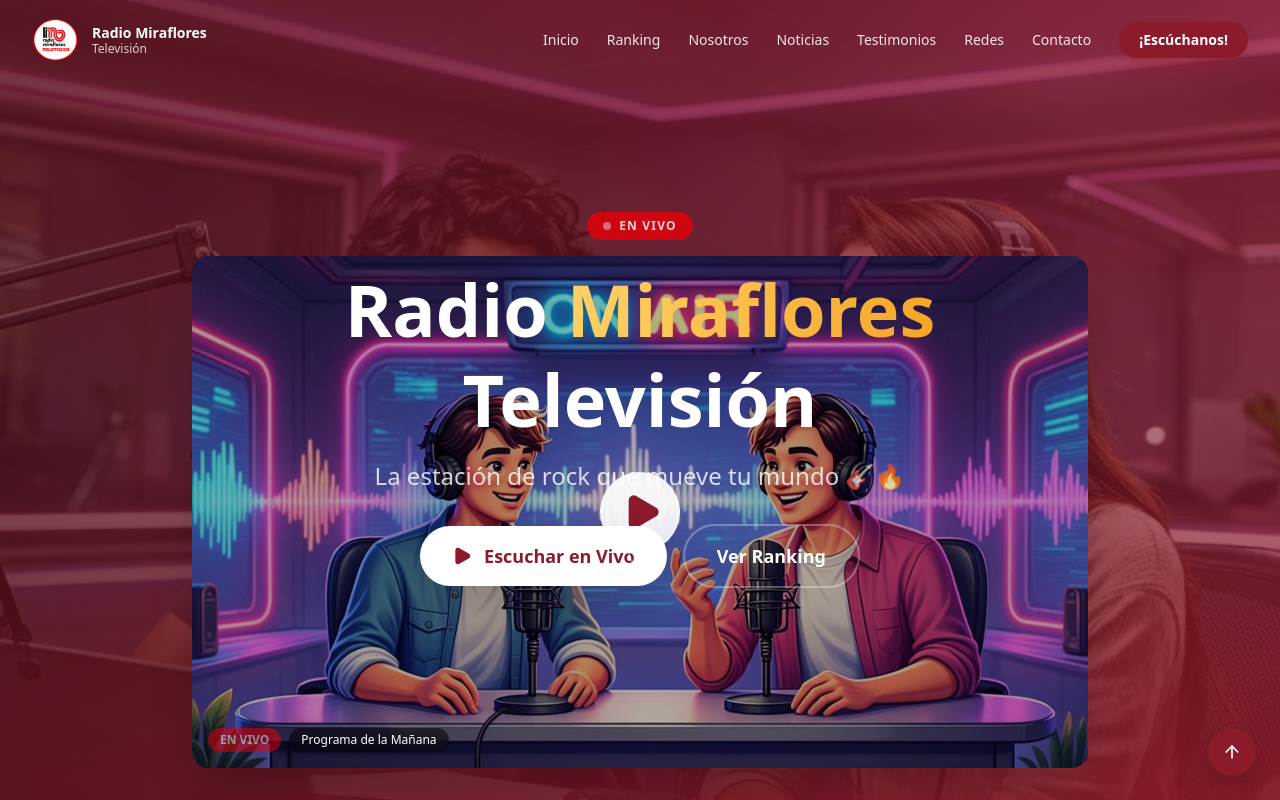
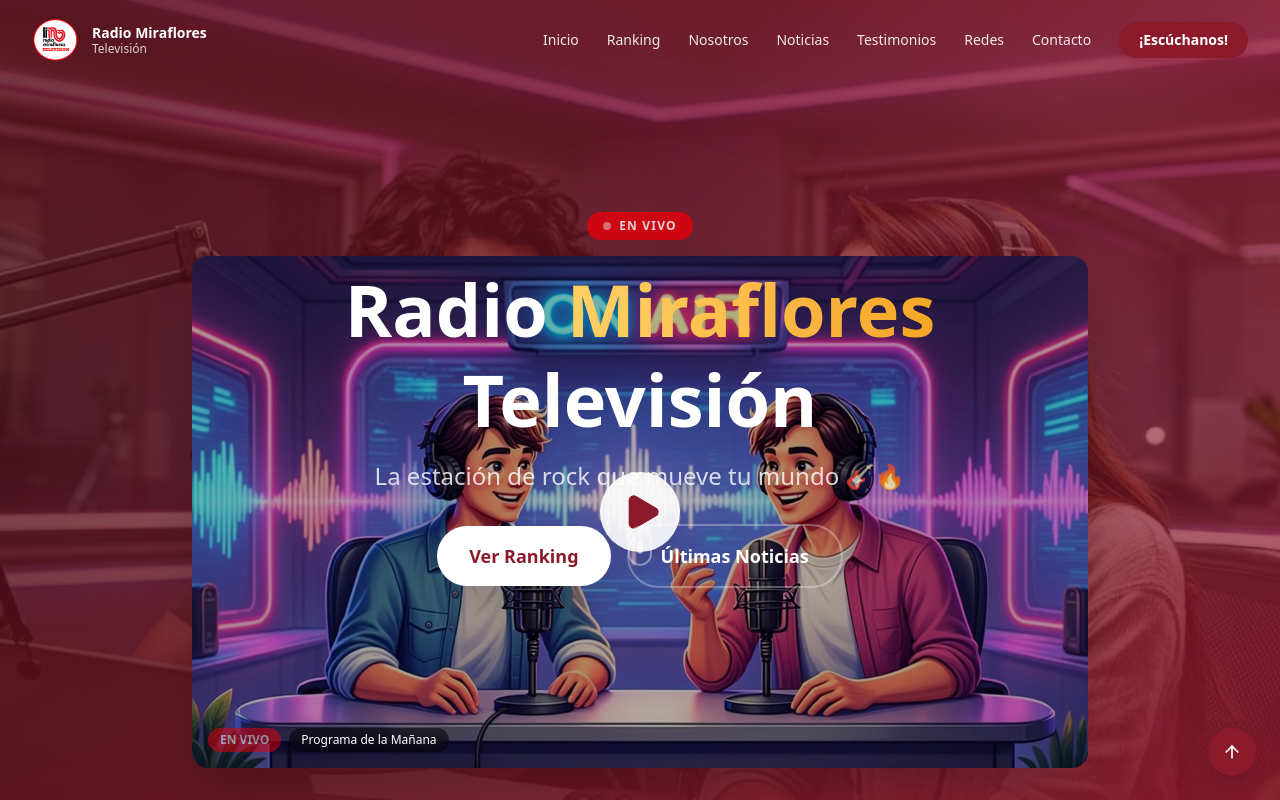
Before and after one commit to jorzehur/radio-miraflores-television, a Next.js app: page / in a window 1280 px wide. Shown: the top 800 px of the page. Built offline with nearby package versions, Linux system fonts and the light colour scheme.

Commit message:
fb08d160-29ea-4c34-921c-9b95c04063f1

```diff
--- a/src/components/sections/HeroSection.tsx
+++ b/src/components/sections/HeroSection.tsx
@@ -1,13 +1,10 @@
 'use client'
 
 import { motion } from 'framer-motion'
-import { Play, Radio } from 'lucide-react'
+import { Play } from 'lucide-react'
 import Image from 'next/image'
-import { useState } from 'react'
 
 export default function HeroSection() {
-  const [isPlaying, setIsPlaying] = useState(false)
-
   return (
     <section id="inicio" className="relative min-h-screen flex items-center justify-center overflow-hidden">
       {/* Background Image */}
@@ -75,30 +72,18 @@
           </p>
 
           <div className="flex flex-col sm:flex-row items-center justify-center gap-4">
-            {/* Play Button */}
-            <motion.button
-              onClick={() => setIsPlaying(!isPlaying)}
-              className="group flex items-center gap-3 px-8 py-4 bg-white rounded-full text-[#8B1A2B] font-bold text-lg shadow-2xl hover:shadow-white/25 transition-all duration-300 hover:scale-105"
-              whileTap={{ scale: 0.95 }}
+            <a
+              href="#ranking"
+              className="flex items-center gap-2 px-8 py-4 bg-white rounded-full text-[#8B1A2B] font-bold text-lg shadow-2xl hover:shadow-white/25 transition-all duration-300 hover:scale-105"
             >
-              {isPlaying ? (
-                <>
-                  <Radio className="w-5 h-5 group-hover:animate-spin" />
-                  Escuchando...
-                </>
-              ) : (
-                <>
-                  <Play className="w-5 h-5 fill-current" />
-                  Escuchar en Vivo
-                </>
-              )}
-            </motion.button>
+              Ver Ranking
+            </a>
 
             <a
-              href="#ranking"
+              href="#noticias"
               className="flex items-center gap-2 px-8 py-4 border-2 border-white/30 text-white rounded-full font-semibold text-lg hover:bg-white/10 transition-all duration-300 hover:scale-105"
             >
-              Ver Ranking
+              Últimas Noticias
             </a>
           </div>
         </motion.div>
```
